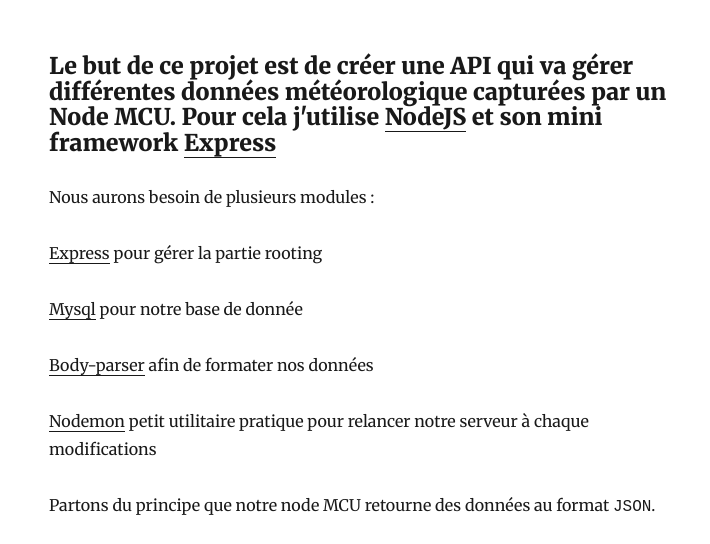
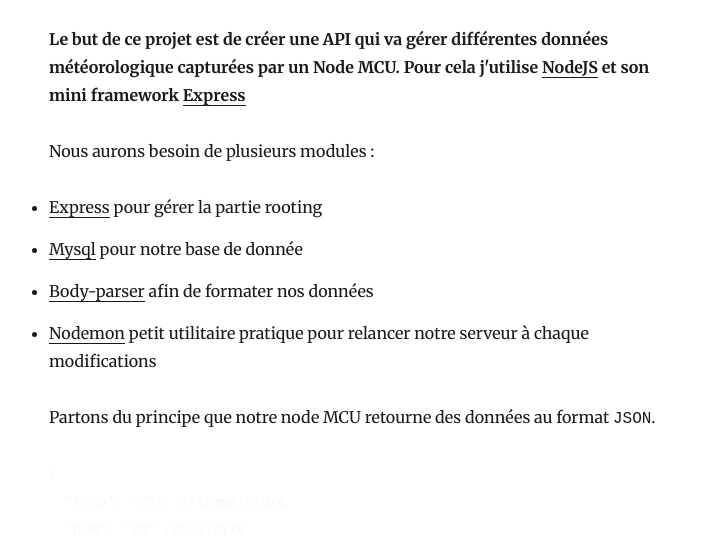
Before and after one commit to kev-landry/kevinlandry.io.bck, a Gatsby site: page /cree-une-api-avec-nodejs-et-express/ in a window 1280 px wide. Shown: the part 256-800 px from the top of the page, without its empty margins (276-986 px from the left). Built offline with nearby package versions, Linux system fonts and the light colour scheme; Gatsby itself is replaced by a stand-in of ours; some packages are replaced by stand-ins of ours; code samples lack their colours.

Commit message:
add listing markdown

```diff
--- a/content/blog/cree-une-api-avec-nodejs-et-express/index.md
+++ b/content/blog/cree-une-api-avec-nodejs-et-express/index.md
@@ -3,17 +3,14 @@ title: "Créé une API avec NodeJS et Express"
 date: "2017-04-30"
 ---
 
-### Le but de ce projet est de créer une API qui va gérer différentes données météorologique capturées par un Node MCU. Pour cela j'utilise [NodeJS](https://nodejs.org/en/) et son mini framework [Express](http://expressjs.com/fr/)
+**Le but de ce projet est de créer une API qui va gérer différentes données météorologique capturées par un Node MCU. Pour cela j'utilise [NodeJS](https://nodejs.org/en/) et son mini framework [Express](http://expressjs.com/fr/)**
 
 Nous aurons besoin de plusieurs modules :
 
-[Express](http://expressjs.com/fr/) pour gérer la partie rooting
-
-[Mysql](https://www.npmjs.com/package/mysql) pour notre base de donnée
-
-[Body-parser](https://www.npmjs.com/package/body-parser) afin de formater nos données
-
-[Nodemon](https://www.npmjs.com/package/nodemon) petit utilitaire pratique pour relancer notre serveur à chaque modifications
+* [Express](http://expressjs.com/fr/) pour gérer la partie rooting
+* [Mysql](https://www.npmjs.com/package/mysql) pour notre base de donnée
+* [Body-parser](https://www.npmjs.com/package/body-parser) afin de formater nos données
+* [Nodemon](https://www.npmjs.com/package/nodemon) petit utilitaire pratique pour relancer notre serveur à chaque modifications
 
 Partons du principe que notre node MCU retourne des données au format `JSON`.
 
```
